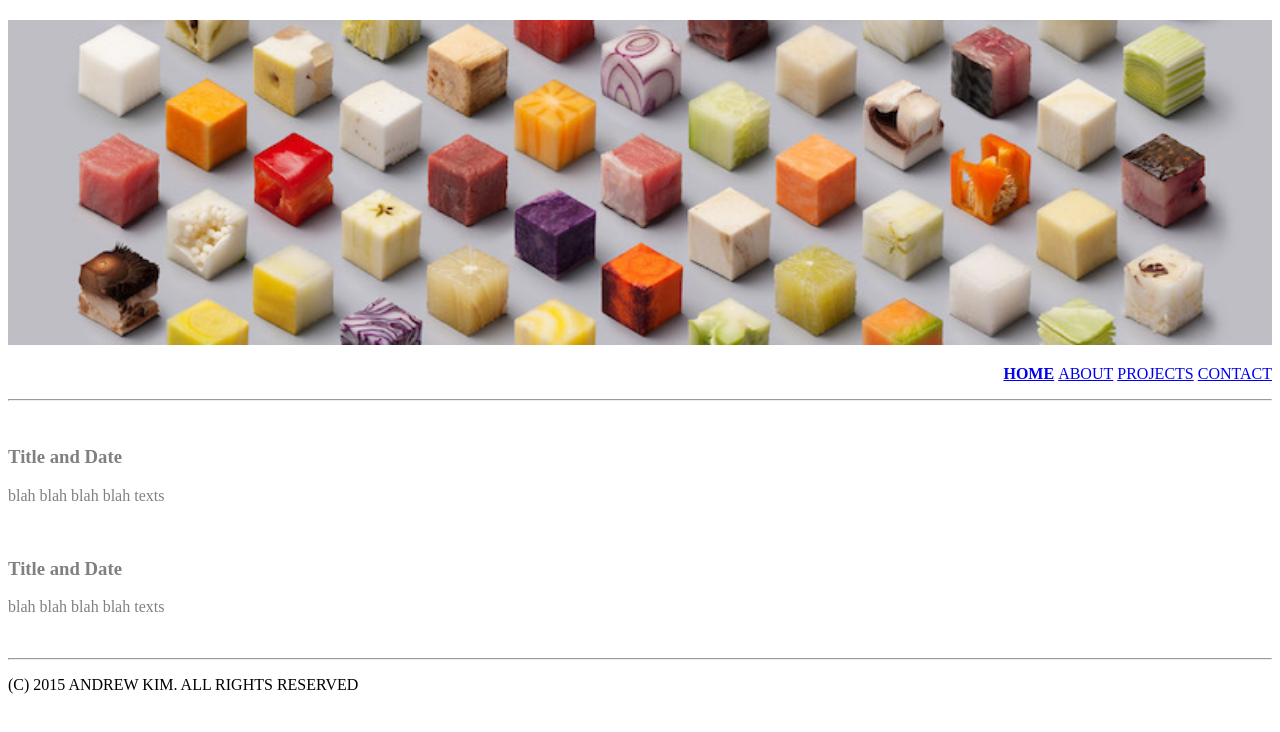
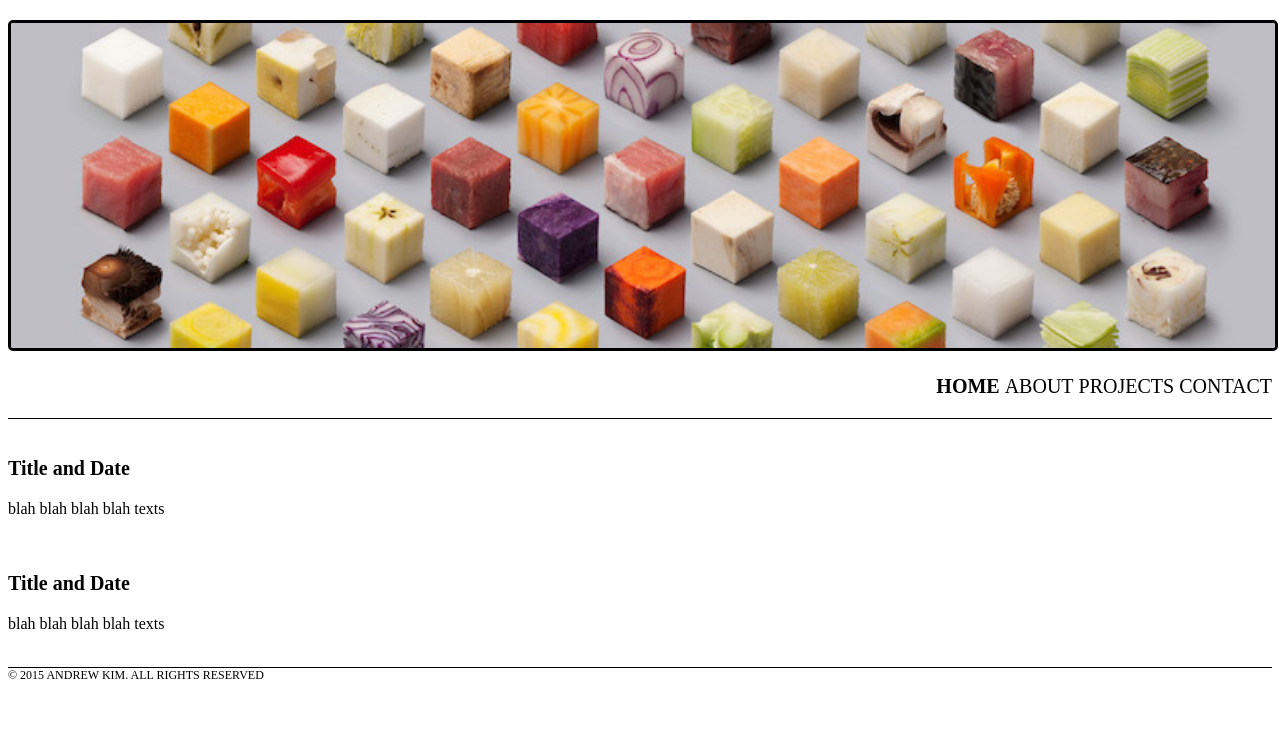
Before and after one commit to andy4626/andy4626.github.io, a plain HTML site: page blog/index.html in a window 1280 px wide. Shown: the part 60-792 px from the top of the page. Drawn offline with Linux system fonts and the light colour scheme.

Commit message:
add css to my blog

```diff
--- a/blog/index.html
+++ b/blog/index.html
@@ -2,6 +2,8 @@
 <html>
 <head>
 	<title>Andrew Kim's Blog</title>
+  <link rel="stylesheet" type="text/css" href="../stylesheets/default.css"/>
+  <meta charset="UTF-8"/>
 </head>
 <body style="background-color:white">
   <h1 style="color:black; font-family:futura;"><strong>ANDREW KIM</strong></h1>
@@ -9,28 +11,28 @@
     <img src="../imgs/food-diagram.jpg" /style="width:100%; float:center;">
   </section>
 <nav>
-        <ul style="text-align:right;">
-          <li style="display: inline; font-family:futura;"><a href="./index.html"><strong>HOME</strong></a></li>
-          <li style="display: inline; font-family:futura;"><a href="../about/index.html">ABOUT</a></li>
-          <li style="display: inline; font-family:futura;"><a href="../projects/index.html">PROJECTS</a></li>
-          <li style="display: inline; font-family:futura;"><a href="mailto:andrew.kdy@gmail.com">CONTACT</a></li>
+        <ul>
+          <li><a href="./index.html"><strong>HOME</strong></a></li>
+          <li><a href="../about/index.html">ABOUT</a></li>
+          <li><a href="../projects/index.html">PROJECTS</a></li>
+          <li><a href="mailto:andrew.kdy@gmail.com">CONTACT</a></li>
         </ul>
       </nav>
-<hr>
+<div id="line"></div>
 
 <article>
   <br>
-      <h3 style="font-family:futura; color:grey;">Title and Date</h3>
-      <p style="font-family:futura; color:grey;"> blah blah blah blah texts</p>
+      <h3>Title and Date</h3>
+      <p> blah blah blah blah texts</p>
       <br>
-      <h3 style="font-family:futura; color:grey;">Title and Date</h3>
-      <p style="font-family:futura; color:grey;"> blah blah blah blah texts</p>
+      <h3>Title and Date</h3>
+      <p> blah blah blah blah texts</p>
   </article>
 
 <br>
-<hr>
-<footer style="clear: both; text-align: left">
-      <p>(C) 2015 ANDREW KIM. ALL RIGHTS RESERVED</p>
+<div id="line"></div>
+<footer>
+       © 2015 ANDREW KIM. ALL RIGHTS RESERVED
     </footer>
 </body>
 
--- /dev/null
+++ b/stylesheets/default.css
@@ -0,0 +1,47 @@
+footer{
+	text-align:left;
+	font-size: 12px;
+}
+a{
+	text-decoration: none;
+}
+a:link{
+	color:black;
+}
+a:visited{
+	color:black;
+}
+a:hover{
+	color:red;
+	font-size:120%;
+};
+html{
+	background-color: #C2B18F;
+}
+h3{
+   font-family: futura;
+   color:black;
+   font-size: 20px;
+}
+p{
+	font-family: futura;
+	font-size:16px;
+}
+ul{
+	text-align: right;
+	font-size:20px;
+}
+li{
+	display: inline;
+	font-family:futura;
+}
+img{
+	width:100%;
+	border:3px solid black;
+	border-radius: 5px;
+}
+#line{
+	height:1px;
+	width:100%;
+	background-color: black;
+}
```
Also changed, not shown: about/index.html (+13 -11 lines), projects/index.html (+19 -11 lines).
